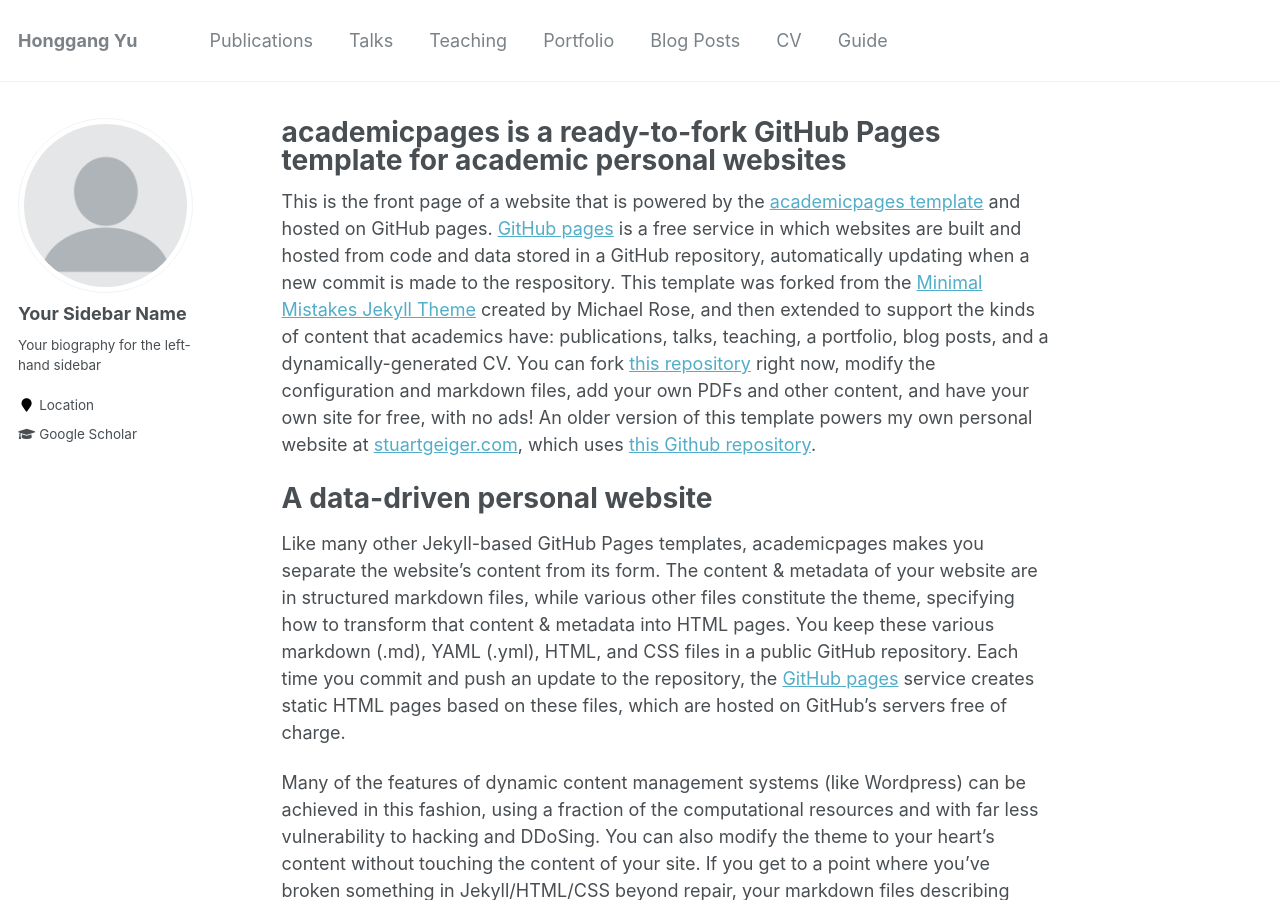
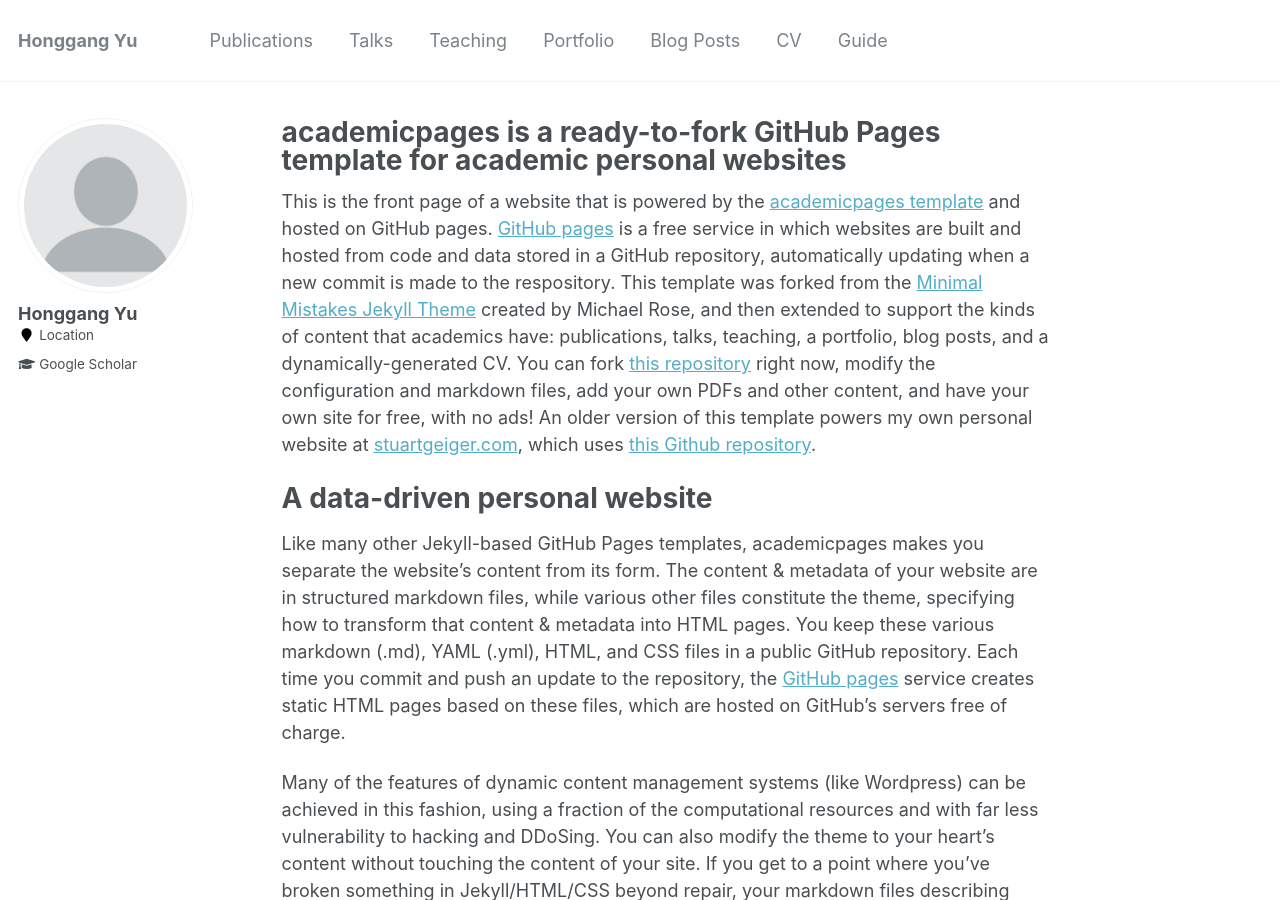
Before and after one commit to HonggangYu/homepage, a Jekyll site: the page built from _pages/about.md, in a window 1280 px wide and 900 px high. Built offline with Jekyll 4.4.1, drawn with Linux system fonts in a browser that asks for light colours.

Commit message:
Update _config.yml

```diff
--- a/_config.yml
+++ b/_config.yml
@@ -80,9 +80,9 @@ analytics:
 
 # Site Author
 author:
-  name             : "Your Sidebar Name"
+  name             : "Honggang Yu"
   avatar           : "profile.png"
-  bio              : "Your biography for the left-hand sidebar"
+  # bio              : "Your biography for the left-hand sidebar"
   location         : "Location"
   employer         :
   # pubmed           : "https://www.ncbi.nlm.nih.gov/pubmed/?term=john+snow"
```
